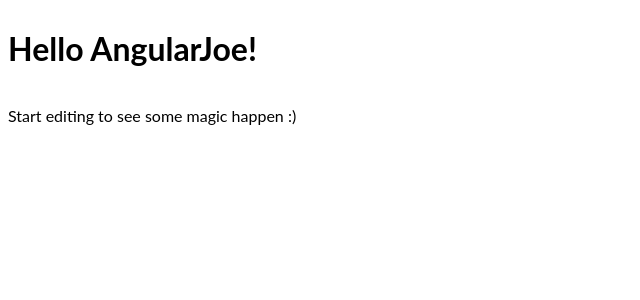
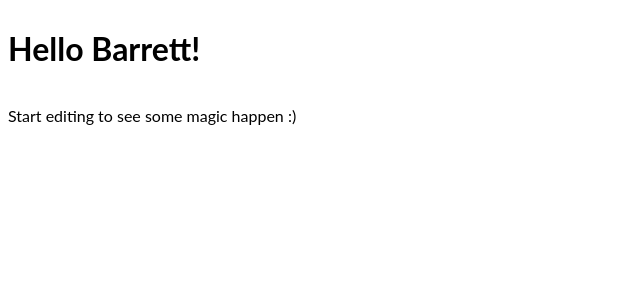
Before and after one commit to cloaknhippo/angular-mqxwru, an Angular app: page / in a window 1280 px wide. Shown: the top 300 px of the page, without its empty margins (0-640 px from the left). Built offline with nearby package versions, Linux system fonts and the light colour scheme.

Commit message:
1 file modified

```diff
--- a/src/dashboard/dashboard.component.ts
+++ b/src/dashboard/dashboard.component.ts
@@ -6,5 +6,5 @@ import { Component } from '@angular/core';
   styleUrls: [ './dashboard.component.css' ]
 })
 export class AppComponent  {
-  name = 'AngularJoe';
+  name = 'Barrett';
 }
```
